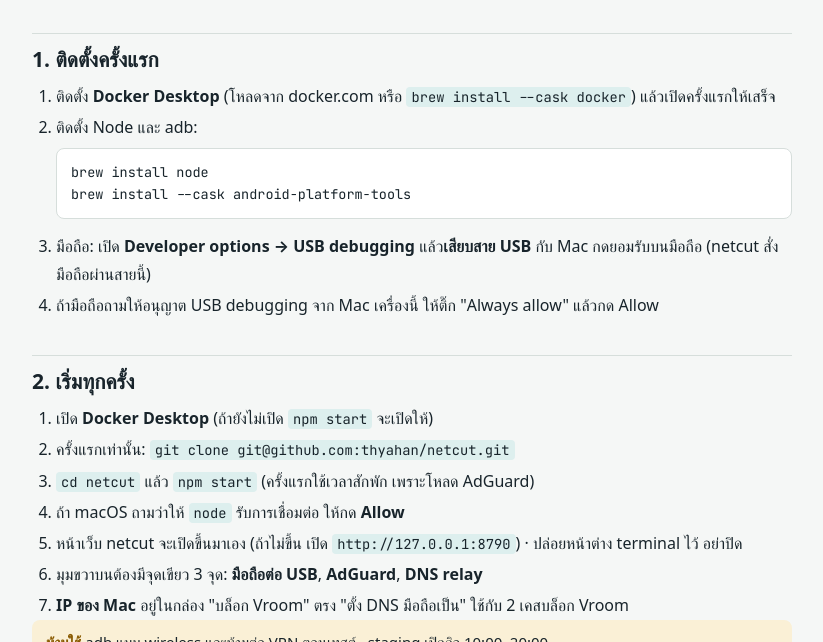
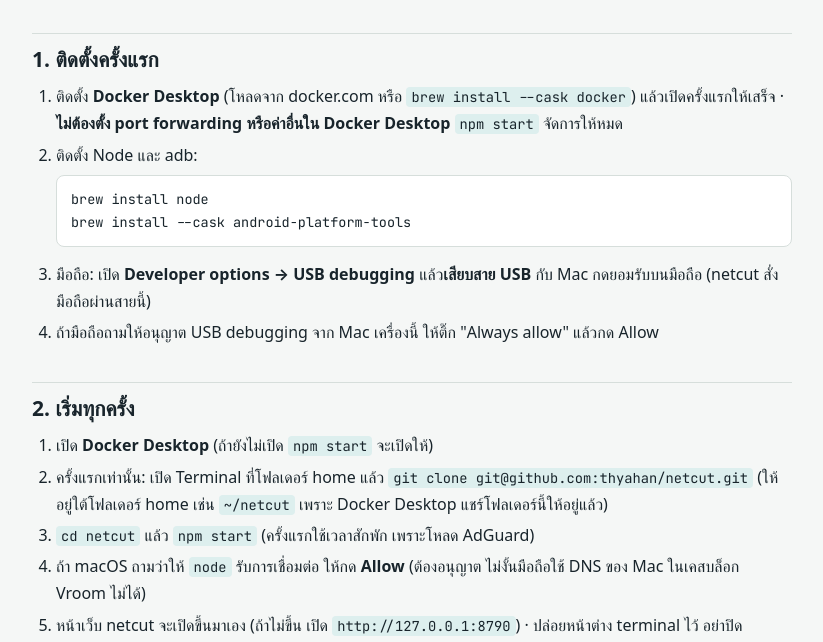
Before and after one commit to thyahan/netcut, a website: page manual.html in a window 1280 px wide. Shown: the part 143-785 px from the top of the page, without its empty margins (228-1051 px from the left). Drawn offline with Linux system fonts and the light colour scheme; a web font is replaced by a local one.

Commit message:
Manual/README: no Docker Desktop port setup needed, clone under home, firewall Allow

```diff
--- a/manual.html
+++ b/manual.html
@@ -55,7 +55,7 @@
   <section>
     <h2>1. ติดตั้งครั้งแรก</h2>
     <ol>
-      <li>ติดตั้ง <b>Docker Desktop</b> (โหลดจาก docker.com หรือ <code>brew install --cask docker</code>) แล้วเปิดครั้งแรกให้เสร็จ</li>
+      <li>ติดตั้ง <b>Docker Desktop</b> (โหลดจาก docker.com หรือ <code>brew install --cask docker</code>) แล้วเปิดครั้งแรกให้เสร็จ · <b>ไม่ต้องตั้ง port forwarding หรือค่าอื่นใน Docker Desktop</b> <code>npm start</code> จัดการให้หมด</li>
       <li>ติดตั้ง Node และ adb:
         <pre>brew install node
 brew install --cask android-platform-tools</pre></li>
@@ -68,9 +68,9 @@
     <h2>2. เริ่มทุกครั้ง</h2>
     <ol>
       <li>เปิด <b>Docker Desktop</b> (ถ้ายังไม่เปิด <code>npm start</code> จะเปิดให้)</li>
-      <li>ครั้งแรกเท่านั้น: <code>git clone git@github.com:thyahan/netcut.git</code></li>
+      <li>ครั้งแรกเท่านั้น: เปิด Terminal ที่โฟลเดอร์ home แล้ว <code>git clone git@github.com:thyahan/netcut.git</code> (ให้อยู่ใต้โฟลเดอร์ home เช่น <code>~/netcut</code> เพราะ Docker Desktop แชร์โฟลเดอร์นี้ให้อยู่แล้ว)</li>
       <li><code>cd netcut</code> แล้ว <code>npm start</code> (ครั้งแรกใช้เวลาสักพัก เพราะโหลด AdGuard)</li>
-      <li>ถ้า macOS ถามว่าให้ <code>node</code> รับการเชื่อมต่อ ให้กด <b>Allow</b></li>
+      <li>ถ้า macOS ถามว่าให้ <code>node</code> รับการเชื่อมต่อ ให้กด <b>Allow</b> (ต้องอนุญาต ไม่งั้นมือถือใช้ DNS ของ Mac ในเคสบล็อก Vroom ไม่ได้)</li>
       <li>หน้าเว็บ netcut จะเปิดขึ้นมาเอง (ถ้าไม่ขึ้น เปิด <code>http://127.0.0.1:8790</code>) · ปล่อยหน้าต่าง terminal ไว้ อย่าปิด</li>
       <li>มุมขวาบนต้องมีจุดเขียว 3 จุด: <b>มือถือต่อ USB</b>, <b>AdGuard</b>, <b>DNS relay</b></li>
       <li><b>IP ของ Mac</b> อยู่ในกล่อง "บล็อก Vroom" ตรง "ตั้ง DNS มือถือเป็น" ใช้กับ 2 เคสบล็อก Vroom</li>
```
Also changed, not shown: README.md.
